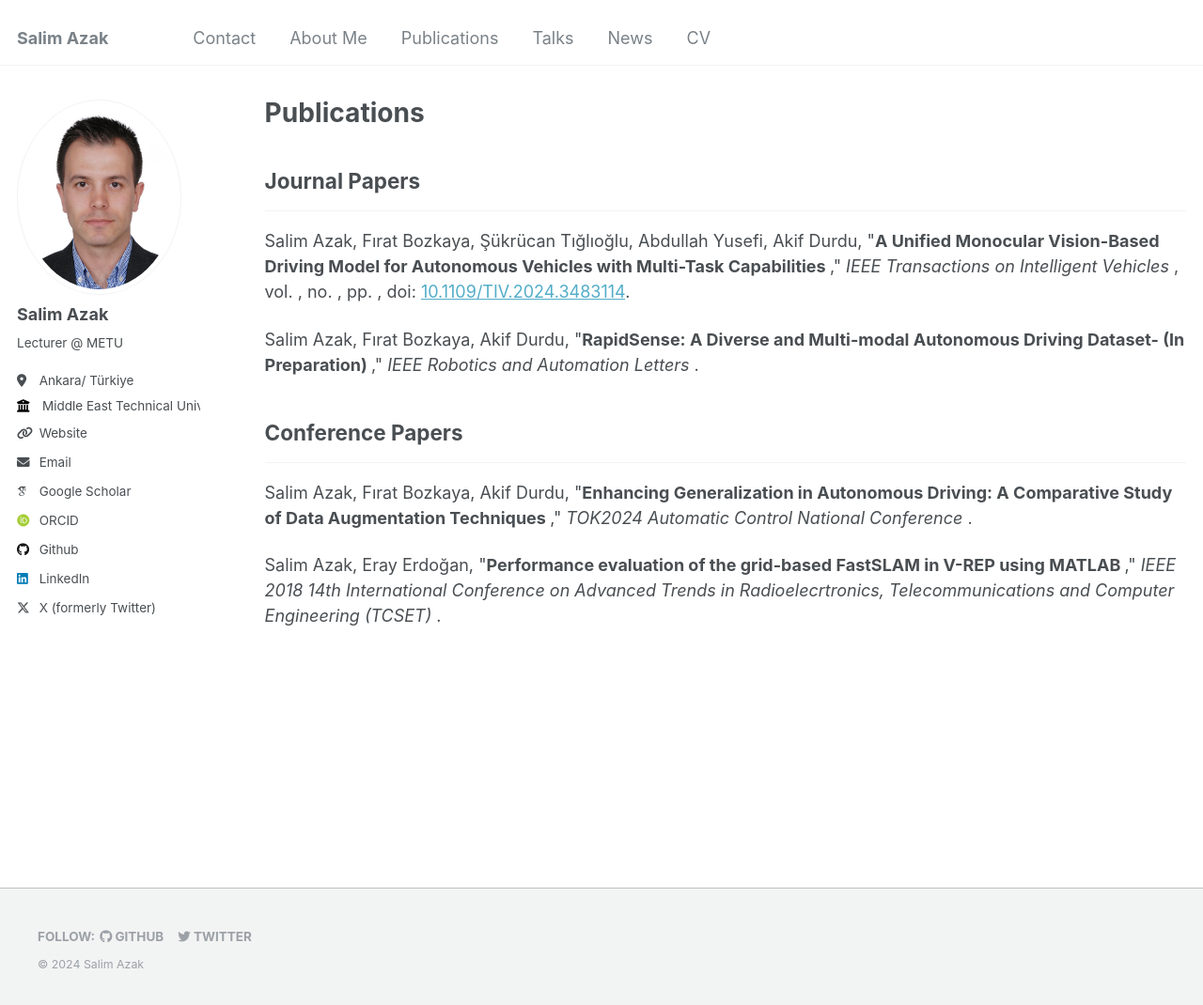
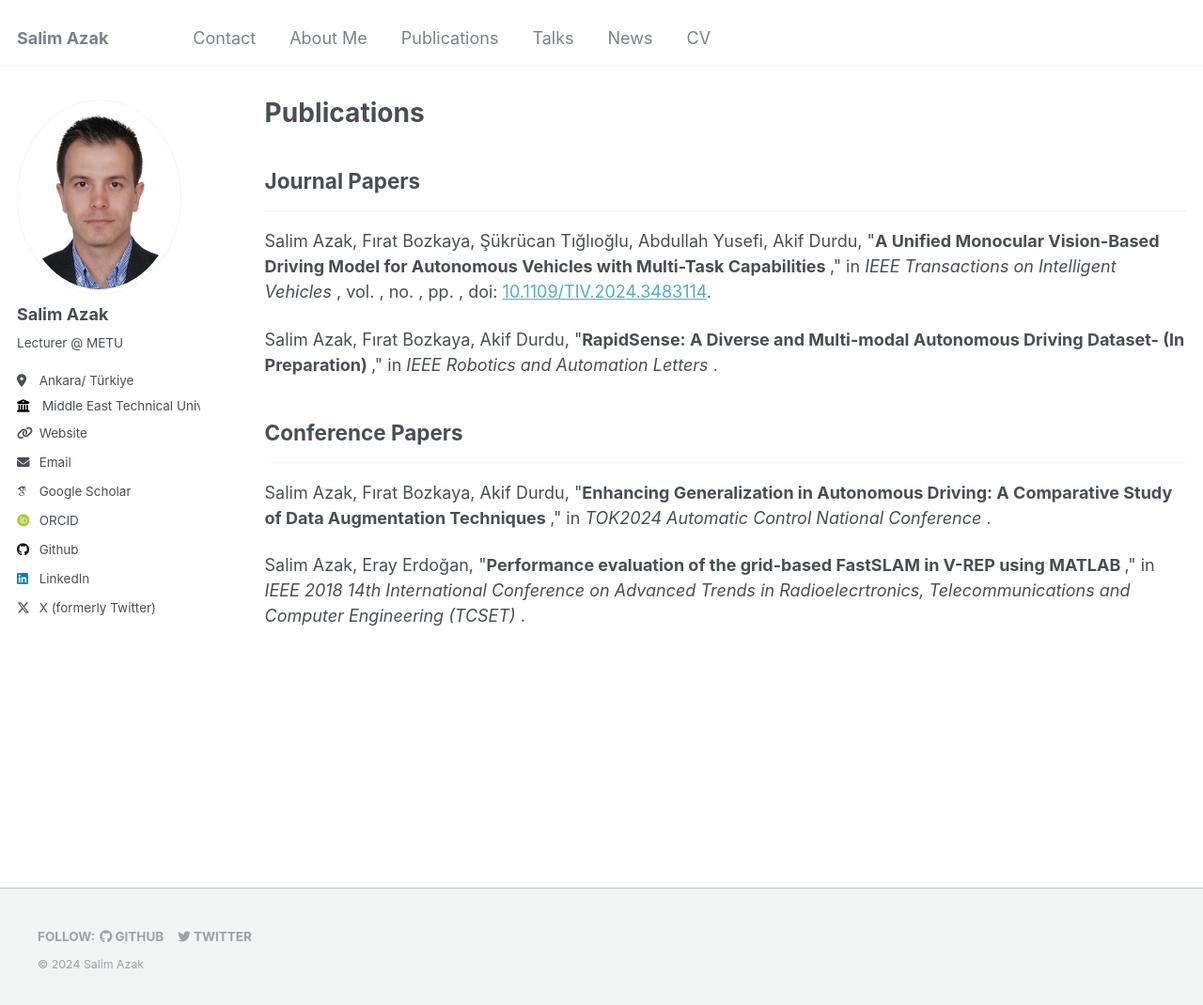
Before and after one commit to salimazak/salimazak.github.io, a Jekyll site: the page built from _pages/publications.html, in a window 1280 px wide and 1071 px high. Shown: the whole window at 94% size. Built offline with Jekyll 4.4.1, drawn with Linux system fonts in a browser that asks for light colours; some web fonts are replaced.

Commit message:
Update archive-single.html

```diff
--- a/_includes/archive-single.html
+++ b/_includes/archive-single.html
@@ -25,15 +25,17 @@
 
       <!-- Journal or Conference -->
       {% if post.category == 'journal' %}
-        <i>{{ post.journal }}</i>
+        in <i>{{ post.journal }}</i>
       {% elsif post.category == 'conference' %}
-        <i>{{ post.conference }}</i>
+        in <i>{{ post.conference }}</i>
       {% endif %}
 
-      <!-- Volume, Issue, and Pages -->
-      {% if post.volume %}, vol. {{ post.volume }}{% endif %}
-      {% if post.issue %}, no. {{ post.issue }}{% endif %}
-      {% if post.pages %}, pp. {{ post.pages }}{% endif %}
+      <!-- Conditional Volume, Issue, and Pages -->
+      {% if post.volume or post.issue or post.pages %}
+        {% if post.volume %}, vol. {{ post.volume }}{% endif %}
+        {% if post.issue %}, no. {{ post.issue }}{% endif %}
+        {% if post.pages %}, pp. {{ post.pages }}{% endif %}
+      {% endif %}
 
       <!-- DOI -->
       {% if post.doi %}, doi: <a href="https://doi.org/{{ post.doi }}">{{ post.doi }}</a>{% endif %}.
```
